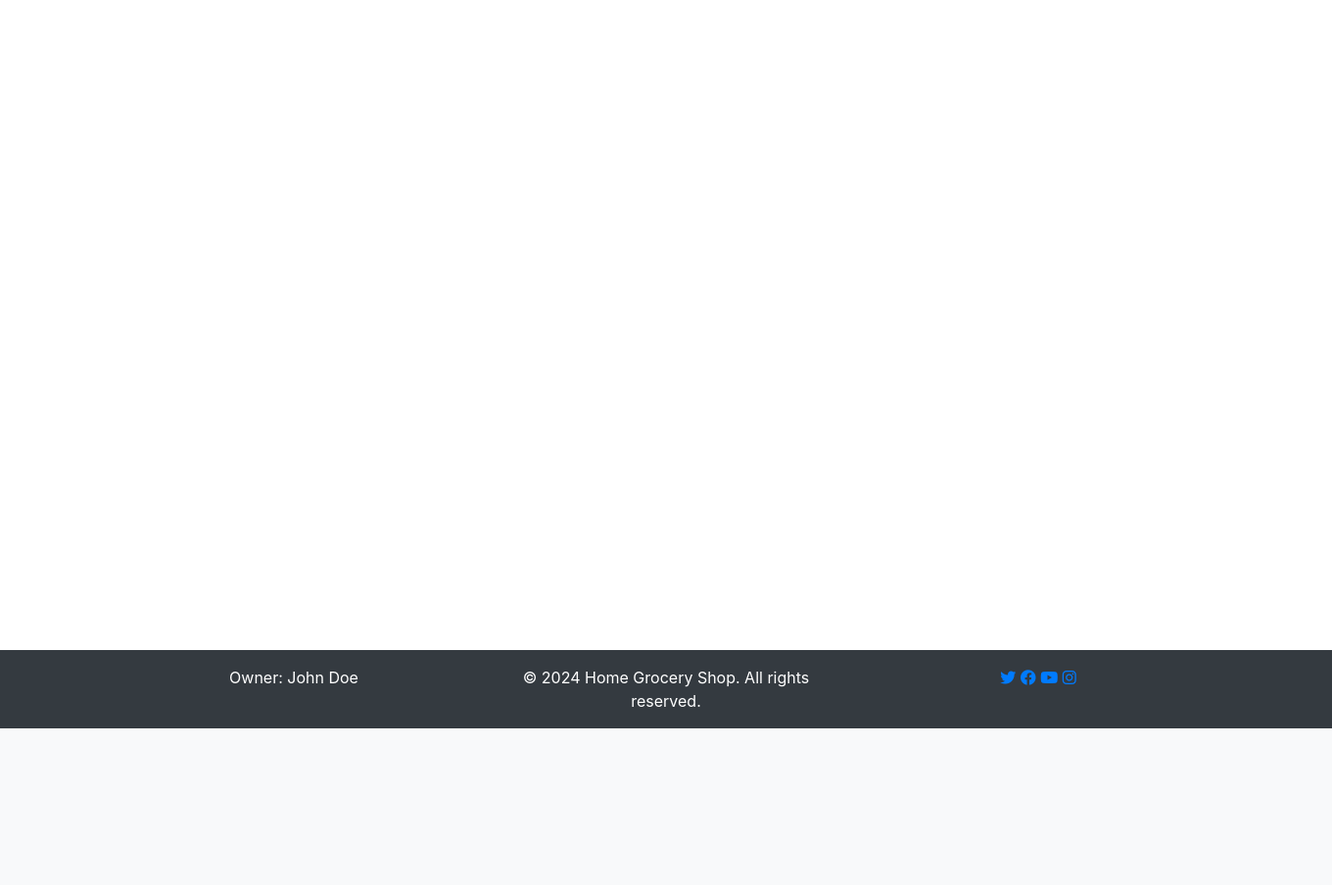
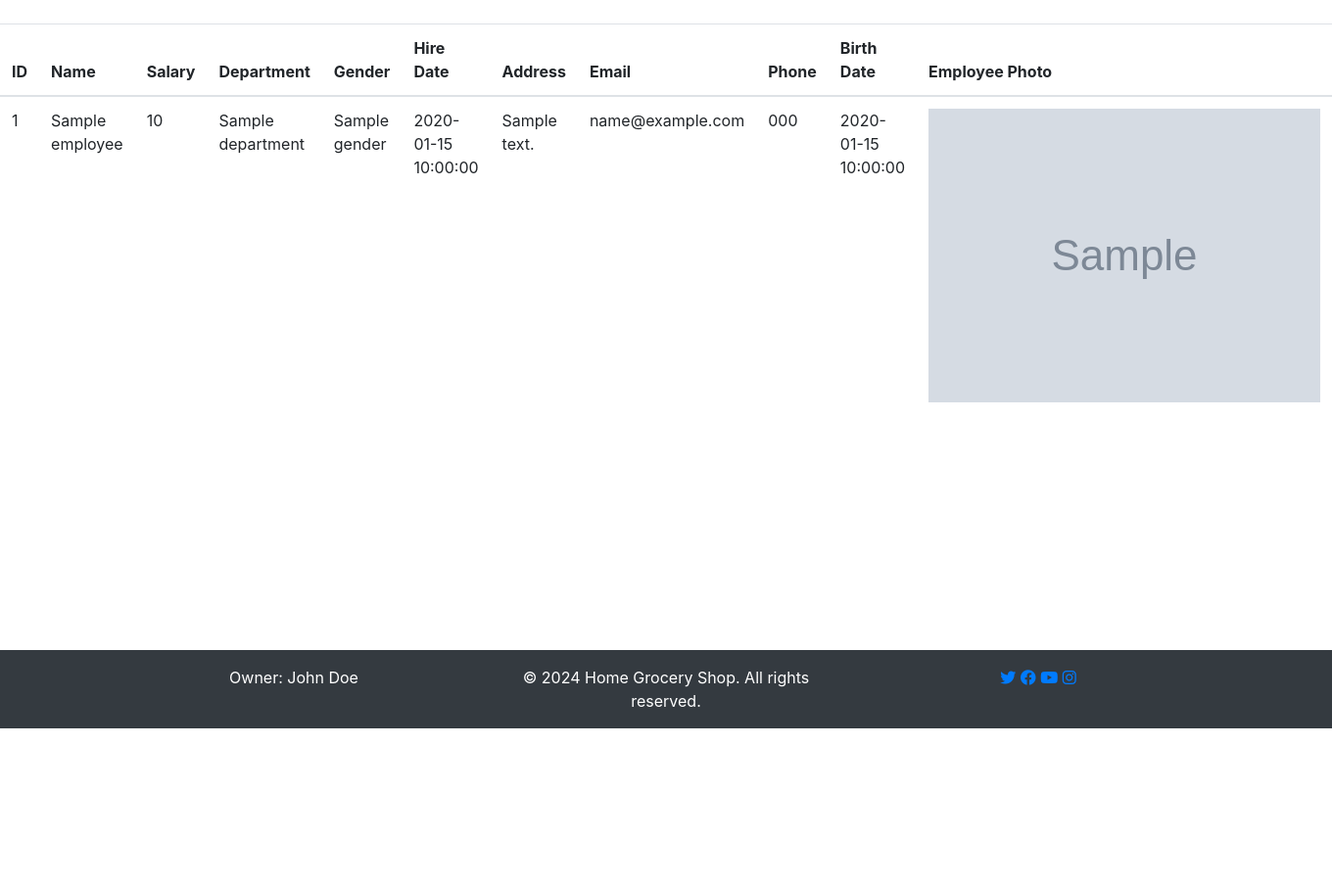
Before and after one commit to ajayraajj/Grocery-Shop, a Flask app: template templates/employees.html in a window 1360 px wide. Shown: the part 56-960 px from the top of the page at 98% size. Before the commit the page ends 800 px from the top, so only its background shows below. Run offline with Flask 3, Linux system fonts and the light colour scheme; the template is opened without the code that fills it: most values are stand-ins (such as "Sample title", 1, 10 or a date in 2020); grey boxes marked "Sample" are stand-in pictures; parts of the project's set-up code (start-up, migrations or seed data) failed here and were passed over; some libraries are stand-ins or nearby versions.

Commit message:
first day 2 commit

```diff
--- a/app.py
+++ b/app.py
@@ -1,40 +1,16 @@
 from flask import Flask, render_template
-from db import engine
-
+from sqlalchemy import create_engine, text
 
 app = Flask(__name__)
 
+# Define the database engine
+engine = create_engine("mysql+pymysql://sql6693232:yDntHLHaqy@sql6.freesqldatabase.com/sql6693232?charset=utf8mb4")
 
-@app.route("/Home")
-def HomePage():
-    return render_template("home.html")
-
-
-@app.route("/Products")
-def ProductPage():
-    return render_template("products.html")
-
-
-@app.route("/Employees")
-def EmployeePage():
-    employees = loadEmployeesFromDb()
-    return render_template("employees.html", Emp=employees)
-
-
-
-@app.route("/Feedback")
-def FeedbackPage():
-
-      return render_template("feedback.html")
-
-
-if __name__ == "__main__":
-    app.run(host="0.0.0.0",port=8000, debug=True)
-
+# Function to load employees from the database
 def loadEmployeesFromDb():
   with engine.connect() as conn:
       result = conn.execute(
-          text("SELECT id, name, salary, department, gender,                       hire_date, address, email, phone, birth_date,                           EmployeePhoto FROM employees"))
+          text("SELECT id, name, salary, department, gender, hireDate, address, email, phone, birthDate, EmployeePhoto FROM employees"))
       employees = []
       for row in result:
           employee_dict = {
@@ -43,7 +19,7 @@ def loadEmployeesFromDb():
               "salary": float(row[2]),
               "department": row[3],
               "gender": row[4],
-              "hire_date": str(row[5]),
+              "hireDate": str(row[5]),
               "address": row[6],
               "email": row[7],
               "phone": row[8],
@@ -52,3 +28,28 @@ def loadEmployeesFromDb():
           }
           employees.append(employee_dict)
       return employees
+
+# Route for the Home page
+@app.route("/Home")
+def HomePage():
+    return render_template("home.html")
+
+# Route for the Products page
+@app.route("/Products")
+def ProductPage():
+    return render_template("products.html")
+
+# Route for the Employees page
+@app.route("/Employees")
+def EmployeePage():
+    employees = loadEmployeesFromDb()
+    return render_template("employees.html", Emp=employees)
+
+# Route for the Feedback page
+@app.route("/Feedback")
+def FeedbackPage():
+    return render_template("feedback.html")
+
+# Run the Flask application
+if __name__ == "__main__":
+    app.run(host="0.0.0.0", debug=True)
--- a/templates/employees.html
+++ b/templates/employees.html
@@ -5,39 +5,63 @@
     <meta name="viewport" content="width=device-width, initial-scale=1.0">
     <title>Home Grocery Shop</title>
     <link rel="stylesheet" href="https://stackpath.bootstrapcdn.com/bootstrap/4.5.2/css/bootstrap.min.css">
-  <link rel="stylesheet" href="https://cdnjs.cloudflare.com/ajax/libs/font-awesome/6.0.0-beta3/css/all.min.css">
+    <link rel="stylesheet" href="https://cdnjs.cloudflare.com/ajax/libs/font-awesome/6.0.0-beta3/css/all.min.css">
     <style>
         /* Custom CSS */
-
         .navbar {
             background-color: #343a40 !important;
         }
-
-
-
-
-
         /* Custom Signup and Signin Buttons */
         .signup-btn,
         .signin-btn {
             margin-left: 10px;
         }
-
     </style>
 </head>
 <body>
 
+    <!-- Navigation -->
+    {% set active = 'employees' %} <!-- Set active variable -->
+    {% include 'navbar.html' %}
+   <div style="position:relative;height:110vh;top:10vh">
+  <!-- Table to display employee data -->
+  <table class="table">
+      <thead>
+          <tr>
+              <th>ID</th>
+              <th>Name</th>
+              <th>Salary</th>
+              <th>Department</th>
+              <th>Gender</th>
+              <th>Hire Date</th>
+              <th>Address</th>
+              <th>Email</th>
+              <th>Phone</th>
+              <th>Birth Date</th>
+              <th>Employee Photo</th>
+          </tr>
+      </thead>
+      <tbody>
+          {% for employee in employees %}
+          <tr>
+              <td>{{ employee['id'] }}</td>
+              <td>{{ employee['name'] }}</td>
+              <td>{{ employee['salary'] }}</td>
+              <td>{{ employee['department'] }}</td>
+              <td>{{ employee['gender'] }}</td>
+              <td>{{ employee['hireDate'] }}</td>
+              <td>{{ employee['address'] }}</td>
+              <td>{{ employee['email'] }}</td>
+              <td>{{ employee['phone'] }}</td>
+              <td>{{ employee['birth_date'] }}</td>
+              <td><img src="{{ employee['EmployeePhoto'] }}" alt="Employee Photo"></td>
+          </tr>
+          {% endfor %}
+      </tbody>
+  </table>
+   </div>
 
-    <!-- Navigation -->
-  {% set active = 'employees' %} <!-- Set active variable -->
-  {% include 'navbar.html' %}
-
-
-
-
-
-
-  {% include 'footer.html' %}
+    {% include 'footer.html' %}
 
     <!-- Bootstrap JS -->
     <script src="https://code.jquery.com/jquery-3.5.1.slim.min.js"></script>
```
Also changed, not shown: templates/products.html (+1 -35 lines).
